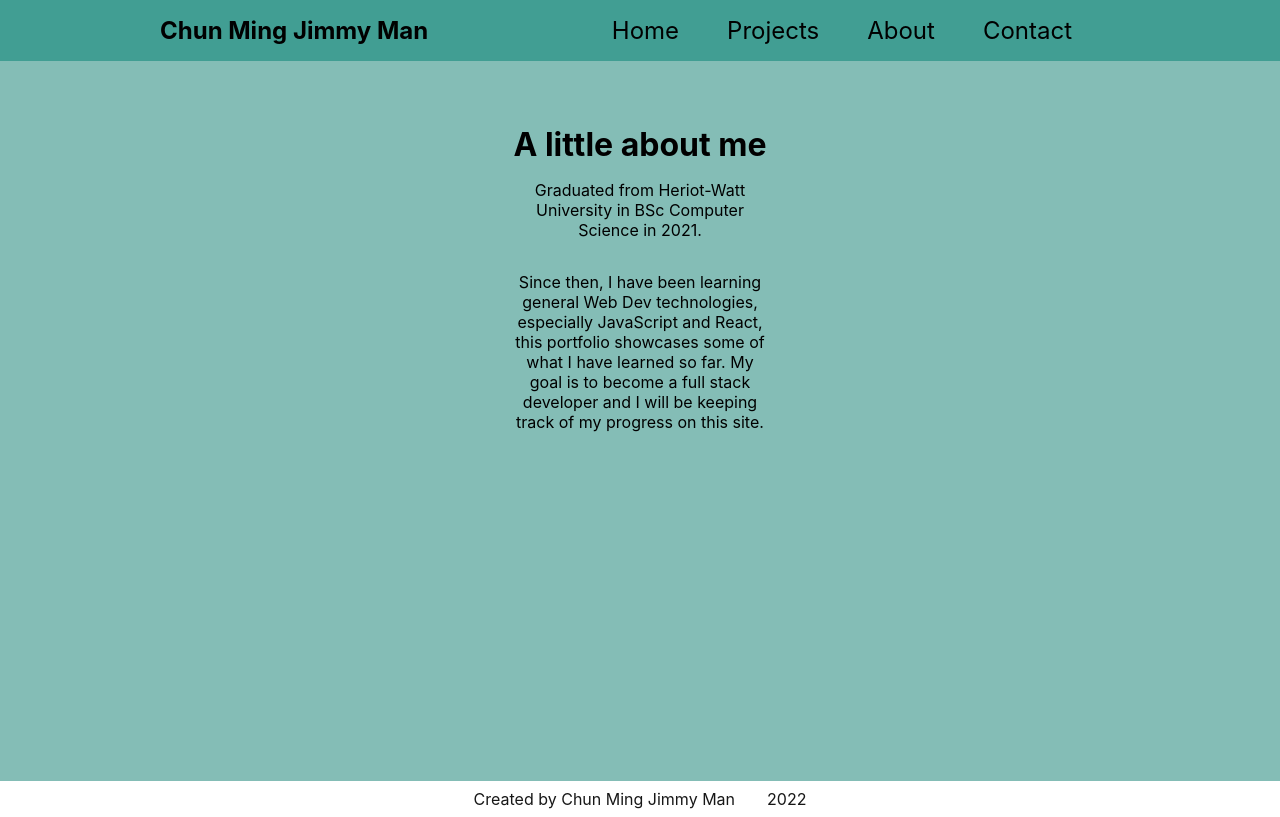
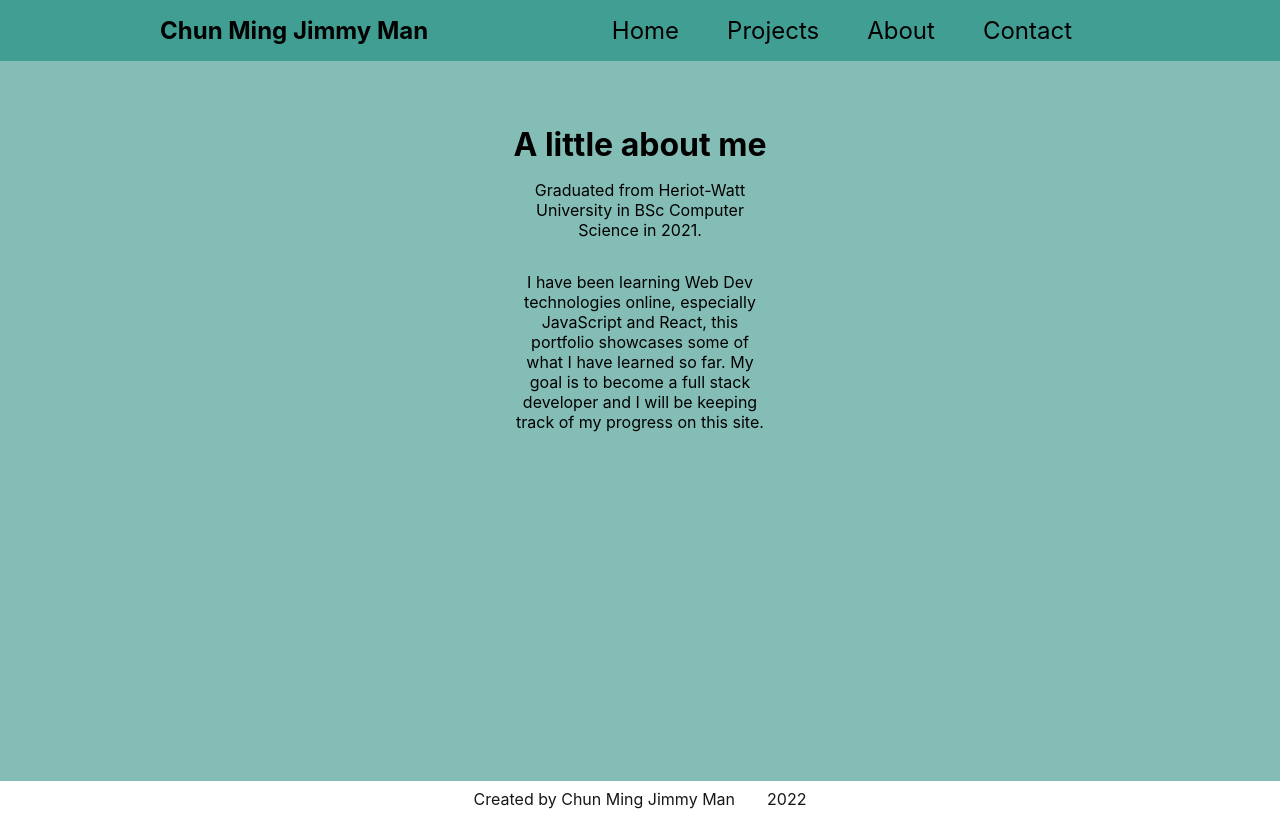
Before and after one commit to jimmym620/portfolio_NextJS, a Next.js app in the folder portfolio_nextjs/: page /about in a window 1280 px wide. Built offline with nearby package versions, Linux system fonts and the light colour scheme.

Commit message:
updated tech stack

```diff
--- a/portfolio_nextjs/pages/about.js
+++ b/portfolio_nextjs/pages/about.js
@@ -9,11 +9,11 @@ const About = () => {
                     Science in 2021.
                 </p>
                 <p>
-                    Since then, I have been learning general Web Dev
-                    technologies, especially JavaScript and React, this
-                    portfolio showcases some of what I have learned so far. My
-                    goal is to become a full stack developer and I will be
-                    keeping track of my progress on this site.
+                    I have been learning Web Dev technologies online, especially
+                    JavaScript and React, this portfolio showcases some of what
+                    I have learned so far. My goal is to become a full stack
+                    developer and I will be keeping track of my progress on this
+                    site.
                 </p>
             </div>
         </div>
--- a/portfolio_nextjs/pages/index.js
+++ b/portfolio_nextjs/pages/index.js
@@ -8,7 +8,8 @@ export default function Home() {
                 <h1 className="gradient-text">Hi!</h1>
                 <p className="gradient-text">
                     A Computer Science graduate looking to join the world of web
-                    development. Currently looking for work in a junior role.
+                    development. Currently looking for work in a graduate or
+                    junior role.
                 </p>
 
                 <h2>Current tech stack:</h2>
```
Also changed, not shown: portfolio_nextjs/components/TechStack.js (+9 -0 lines), portfolio_nextjs/data/projects.json (+9 -8 lines).
